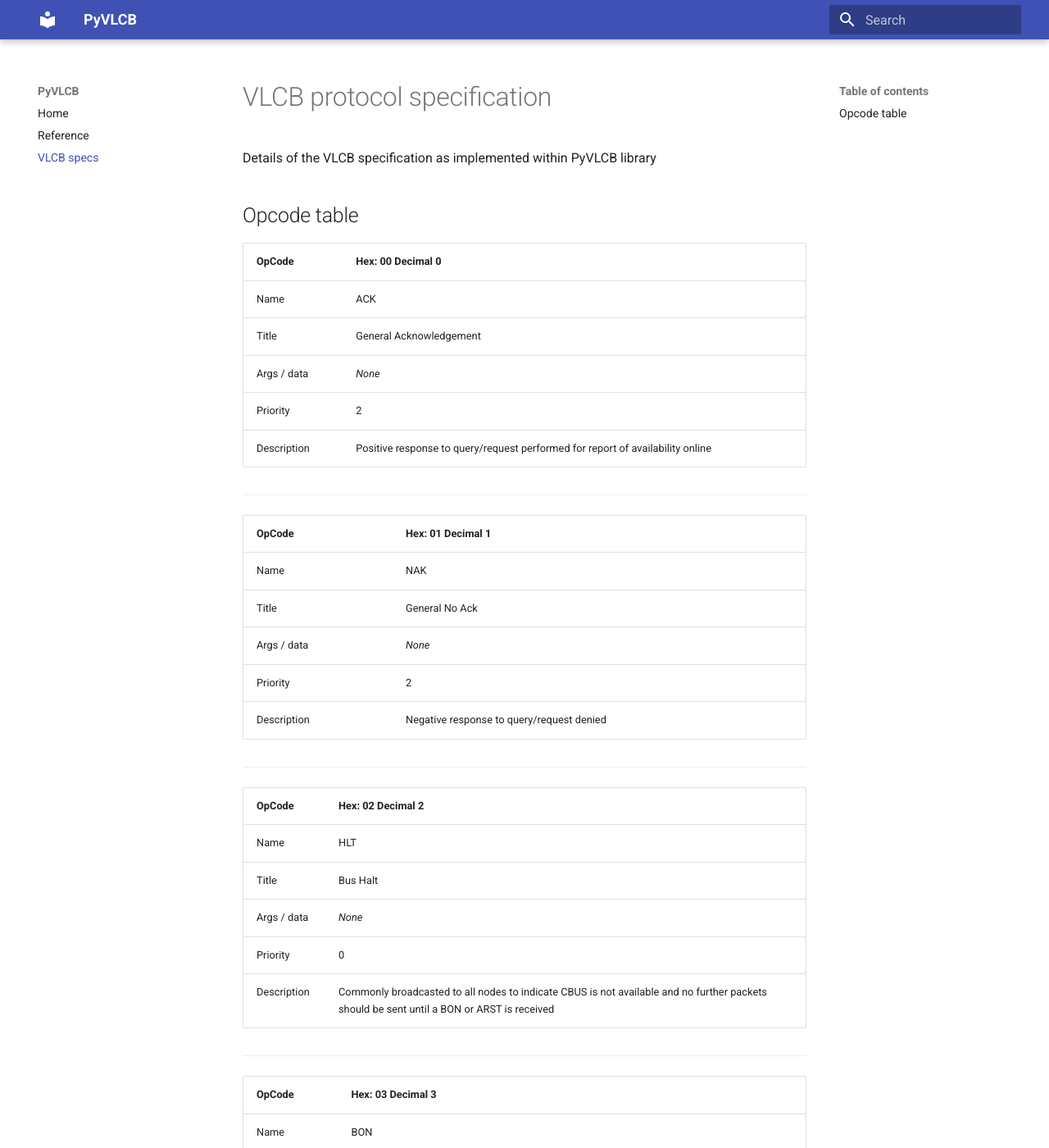
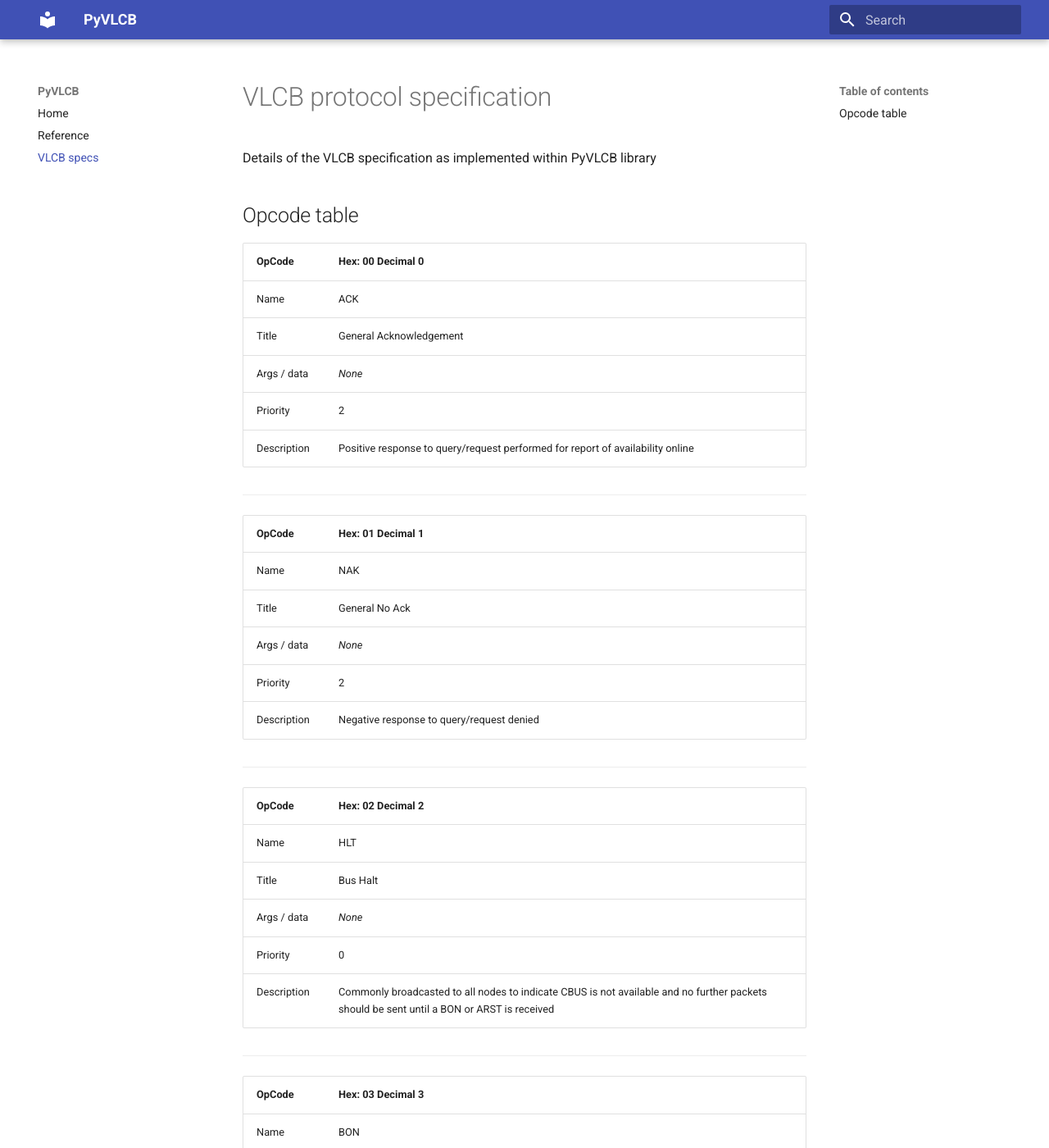
Before and after one commit to penguintutor/pyvlcb, an MkDocs documentation site: the page built from docs/spec.md, in a window 1280 px wide and 1400 px high. Shown: the whole window at 82% size. Built offline with MkDocs 1.6.1 and Material for MkDocs 9.7.7, drawn with Linux system fonts in a browser that asks for light colours.

Commit message:
Adjust table column width

```diff
--- a/docs/stylesheets/extra.css
+++ b/docs/stylesheets/extra.css
@@ -1,11 +1,18 @@
-/* 1. Force the scrollable wrapper to fill the space */
+/* Force the scrollable wrapper to fill the space */
 .md-typeset__table {
     min-width: 100%;
     display: block; /* Ensures it takes up the full line */
 }
 
-/* 2. Force the table itself to fill the wrapper */
+/* Force the table itself to fill the wrapper */
 .md-typeset table:not([class]) {
     width: 100%;
     display: table;
 }
+
+/* Target the first header and first cell of every row */
+.md-typeset table:not([class]) th:first-child,
+.md-typeset table:not([class]) td:first-child {
+    width: 1%;
+    white-space: nowrap; /* OPTIONAL: Prevents text from wrapping */
+}
```
